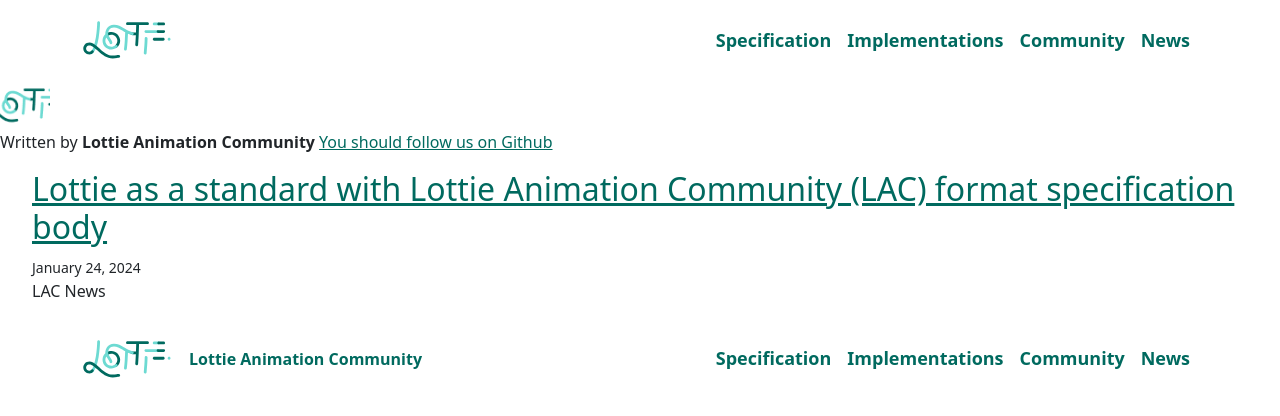
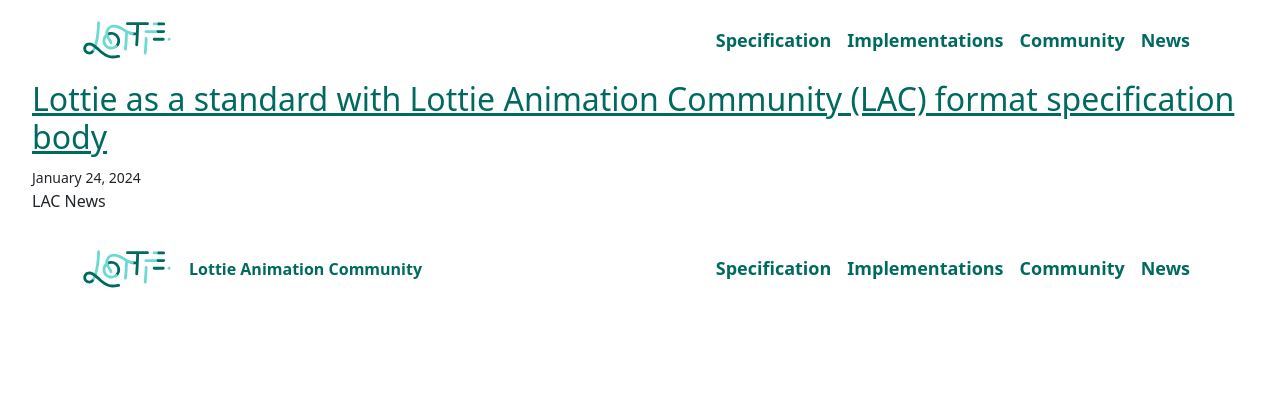
Before and after one commit to lottie/lottie.github.io, a Gatsby site: page /news in a window 1280 px wide. Built offline with nearby package versions, Linux system fonts and the light colour scheme; Gatsby itself is replaced by a stand-in of ours.

Commit message:
feat: remove bio component

```diff
--- a/src/components/bio.js
+++ /dev/null
@@ -1,58 +0,0 @@
-/**
- * Bio component that queries for data
- * with Gatsby's useStaticQuery component
- *
- * See: https://www.gatsbyjs.com/docs/how-to/querying-data/use-static-query/
- */
-
-import * as React from "react"
-import { useStaticQuery, graphql } from "gatsby"
-import { StaticImage } from "gatsby-plugin-image"
-
-const Bio = () => {
-  const data = useStaticQuery(graphql`
-    query BioQuery {
-      site {
-        siteMetadata {
-          author {
-            name
-            summary
-          }
-          social {
-            github
-          }
-        }
-      }
-    }
-  `)
-
-  // Set these values by editing "siteMetadata" in gatsby-config.js
-  const author = data.site.siteMetadata?.author
-  const social = data.site.siteMetadata?.social
-
-  return (
-    <div className="bio">
-      <StaticImage
-        className="bio-avatar"
-        layout="fixed"
-        formats={["auto", "webp", "avif"]}
-        src="../images/lottie-icon.png"
-        width={50}
-        height={50}
-        quality={95}
-        alt="Profile picture"
-      />
-      {author?.name && (
-        <p>
-          Written by <strong>{author.name}</strong> {author?.summary || null}
-          {` `}
-          <a href={`https://github.com/${social?.github || ``}`}>
-            You should follow us on Github
-          </a>
-        </p>
-      )}
-    </div>
-  )
-}
-
-export default Bio
--- a/src/pages/news.js
+++ b/src/pages/news.js
@@ -1,7 +1,6 @@
 import * as React from "react"
 import { Link, graphql } from "gatsby"
 
-import Bio from "../components/bio"
 import Layout from "../components/layout"
 import Seo from "../components/seo"
 
@@ -12,7 +11,6 @@ const NewsIndex = ({ data, location }) => {
   if (posts.length === 0) {
     return (
       <Layout location={location} title={siteTitle}>
-        <Bio />
         <p>
           No news posts found. Add markdown posts to "content/news" (or the
           directory you specified for the "gatsby-source-filesystem" plugin in
@@ -24,7 +22,6 @@ const NewsIndex = ({ data, location }) => {
 
   return (
     <Layout location={location} title={siteTitle}>
-      <Bio />
       <ol style={{ listStyle: `none` }}>
         {posts.map(post => {
           const title = post.frontmatter.title || post.fields.slug
--- a/src/templates/news-post.js
+++ b/src/templates/news-post.js
@@ -1,7 +1,6 @@
 import * as React from "react"
 import { Link, graphql } from "gatsby"
 
-import Bio from "../components/bio"
 import Layout from "../components/layout"
 import Seo from "../components/seo"
 
@@ -27,9 +26,6 @@ const NewsPostTemplate = ({
           itemProp="articleBody"
         />
         <hr />
-        <footer>
-          <Bio />
-        </footer>
       </article>
       <nav className="news-post-nav">
         <ul
```
